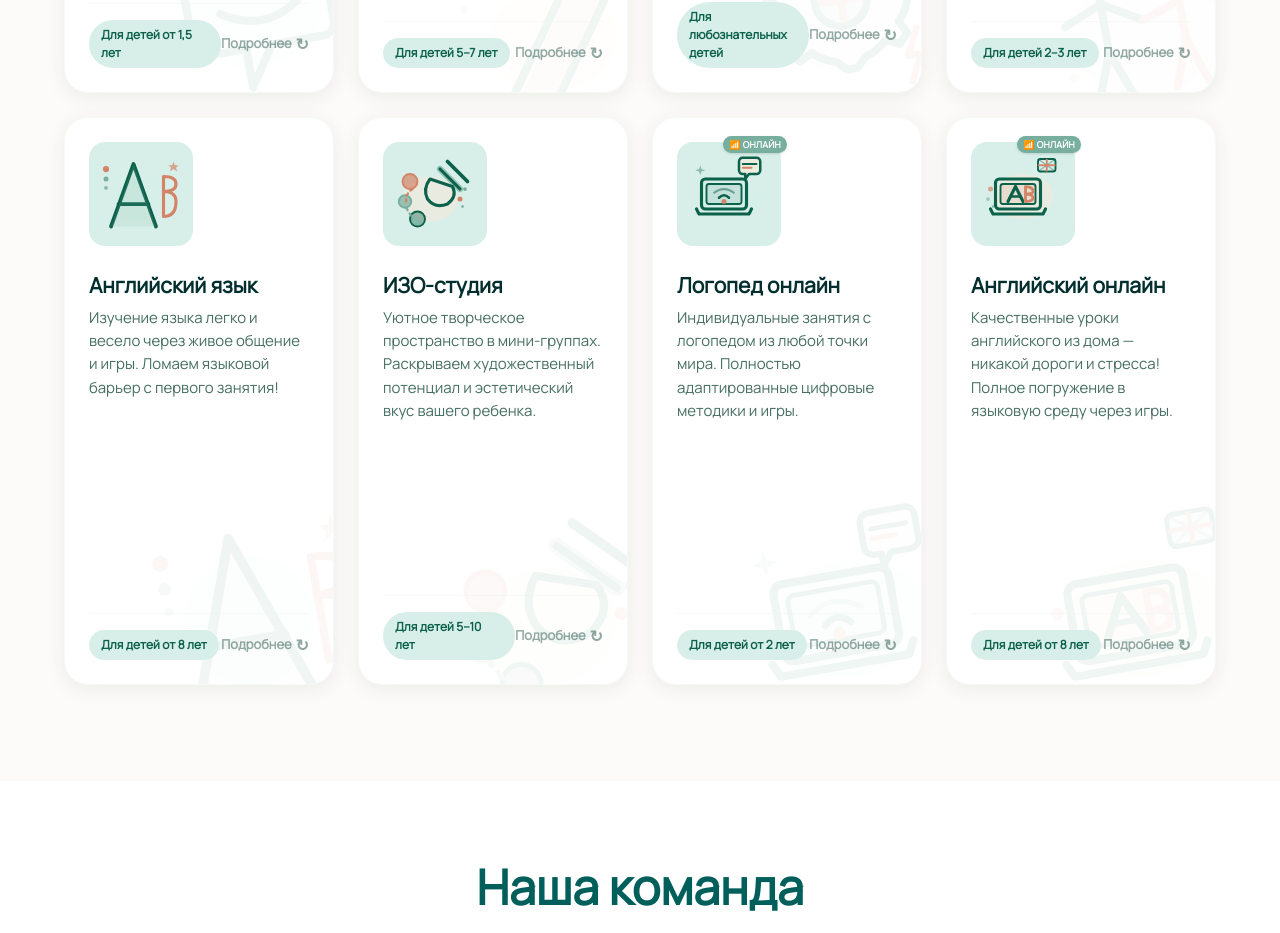
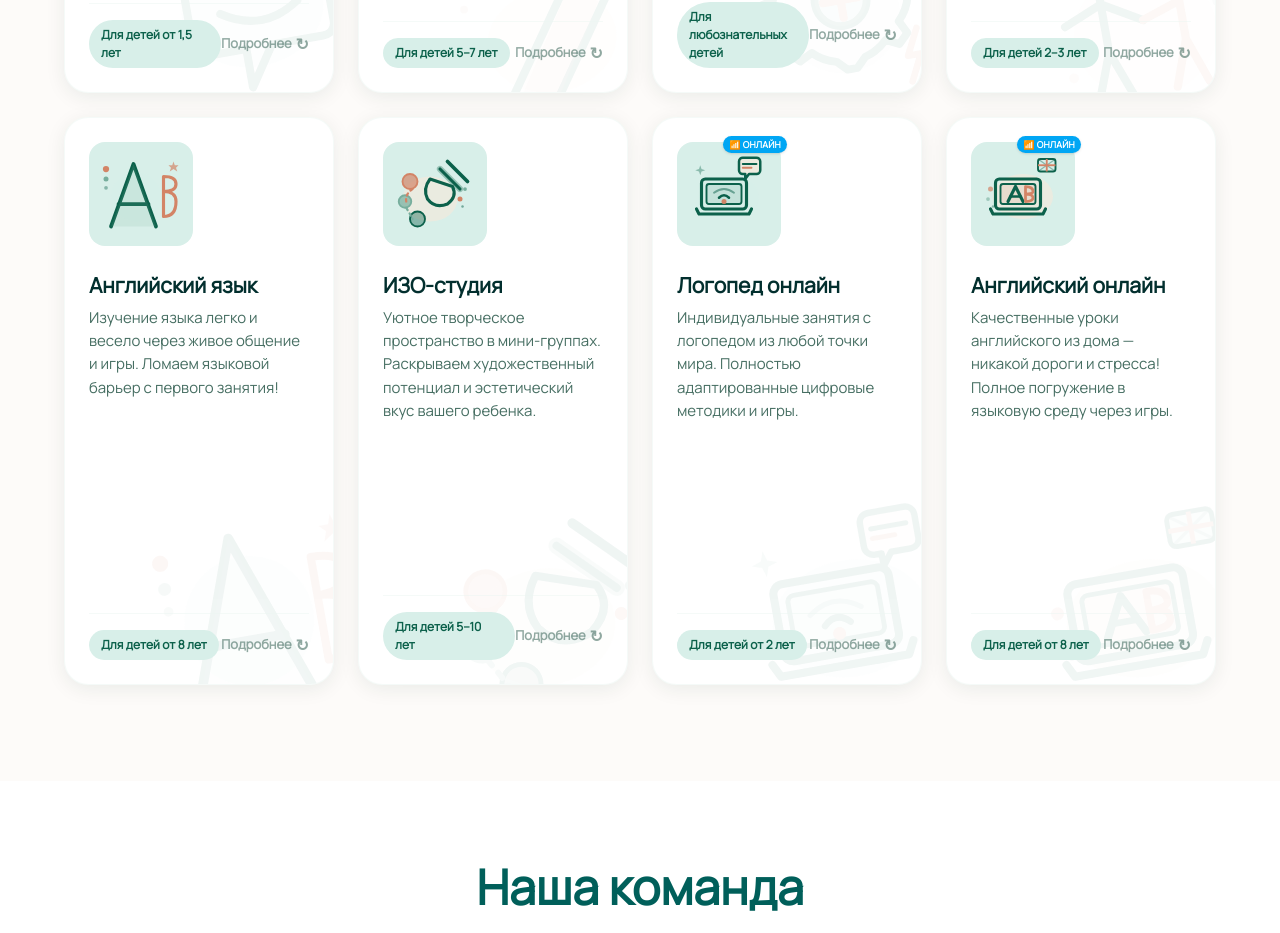
Before and after one commit to focus-tp/Art-Logos, a React (Vite) app: page / in a window 1280 px wide. Shown: the part 2500-3433 px from the top of the page. Built offline with nearby package versions, Linux system fonts and the light colour scheme; a web font is replaced by a local one.

Commit message:
синее онлайн

```diff
--- a/src/components/sections/Services.tsx
+++ b/src/components/sections/Services.tsx
@@ -55,7 +55,7 @@ function ServiceCard({ s, i }: { s: ServiceItem, i: number }) {
             <div className="relative inline-block bg-em-p rounded-2xl p-3 group-hover:scale-105 transition-transform duration-300">
               <Icon className="w-20 h-20" />
               {s.title.includes('онлайн') && (
-                <span className="absolute -top-1.5 -right-1.5 bg-sage text-white text-[9px] font-extrabold uppercase tracking-wide px-1.5 py-0.5 rounded-full shadow-sm whitespace-nowrap">
+                <span className="absolute -top-1.5 -right-1.5 bg-sky-500 text-white text-[9px] font-extrabold uppercase tracking-wide px-1.5 py-0.5 rounded-full shadow-sm whitespace-nowrap">
                   📶 Онлайн
                 </span>
               )}
```
